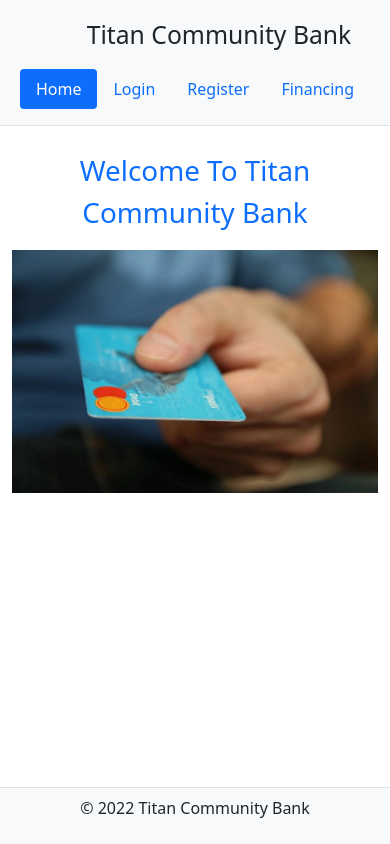
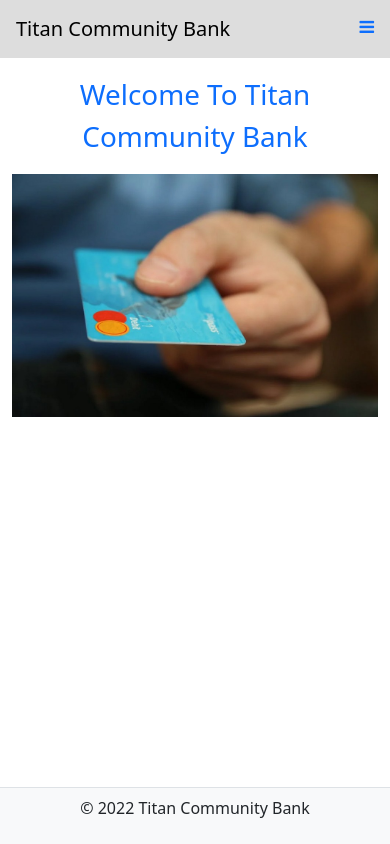
Before and after one commit to constant-curiosity/bank, a website: page client/views/index.html in a window 390 px wide. Drawn offline with nearby package versions, Linux system fonts and the light colour scheme; files whose address does not match are found by name.

Commit message:
css,hamburger nav for mobile views

```diff
--- a/client/public/js/banner.js
+++ b/client/public/js/banner.js
@@ -23,4 +23,14 @@ const bannerRotate = () => {
   });
 };
 
+const hamburgerMenu = () => {
+  const dropDownNav = $("dropDownNav");
+  if (dropDownNav.style.display === "block") {
+    dropDownNav.style.display = "none";
+  } else {
+    dropDownNav.style.display = "block";
+  }
+}
+
+
 window.onload = bannerRotate();
--- /dev/null
+++ b/client/public/styles.css
@@ -0,0 +1,57 @@
+
+
+#block {
+    display: none;
+}
+
+@media(max-width: 800px) {
+    #dropDownNav {
+      display: none;
+    }
+    #header_navbar {
+        display: none;
+    }
+    #block {
+        display: block;
+    }
+    #myLinks {
+        list-style-type: none;
+    }
+    #title {
+        color: black;
+    }
+ /* Style the navigation menu */
+ .topnav {
+    overflow: hidden;
+    background-color: #f8f9fa;
+    position: relative;
+  }
+
+  /* Hide the links inside the navigation menu (except for logo/home) */
+  .topnav #myLinks {
+    display: none;
+  }
+  /* Style navigation menu links */
+  .topnav a {
+    padding: 14px 16px;
+    text-decoration: none;
+    font-size: 17px;
+    display: block;
+  }
+  /* Style the hamburger menu */
+  .topnav a.icon {
+    display: block;
+    position: absolute;
+    right: 0;
+    top: 0;
+  }
+  /* Add a grey background color on mouse-over */
+  .topnav a:hover {
+    background-color: #ddd;
+    color: #0d6efd;
+  }
+  /* Style the active link (or home/logo) */
+  .active {
+    background-color: #f8f9fa;
+  }
+};
--- a/client/views/index.html
+++ b/client/views/index.html
@@ -7,9 +7,12 @@
       <meta http-equiv="X-UA-Compatible" content="IE=edge">
       <meta name="viewport" content="width=device-width, initial-scale=1.0">
       <link href="https://cdn.jsdelivr.net/npm/bootstrap@5.0.2/dist/css/bootstrap.min.css" rel="stylesheet" integrity="sha384-EVSTQN3/azprG1Anm3QDgpJLIm9Nao0Yz1ztcQTwFspd3yD65VohhpuuCOmLASjC" crossorigin="anonymous">
+      <link rel="stylesheet" href="https://cdnjs.cloudflare.com/ajax/libs/font-awesome/4.7.0/css/font-awesome.min.css">
+      <link rel="stylesheet" href="../public/styles.css">
       <title>Titan Community Bank</title>
    </head>
    <body>
+      <!-- Desktop Nav -->
       <div id="header_navbar">
          <header class="d-flex flex-wrap justify-content-center py-3 mb-4 bg-light border-bottom">
             <a href="index.html" class="d-flex align-items-center mb-3 mb-md-0 me-md-auto text-dark text-decoration-none">
@@ -24,13 +27,34 @@
             </ul>
          </header>
       </div>
+      <!-- Mobile /Tablet Nav -->
+      <div id="block">
+         <div class="topnav">
+            <a id="title" href="index.html" class="fs-5">Titan Community Bank</a>
+            <div id="dropDownNav">
+               <a href="index.html" class="nav-link" aria-current="page">Home</a>
+               <hr>
+               <a href="login.html" class="nav-link">Login</a>
+               <hr>
+               <a href="registration.html" class="nav-link">Register</a>
+               <hr>
+               <a href="finance.html" class="nav-link">Financing</a>
+               <hr>
+            </div>
+            <!-- "Hamburger menu" / "Bar icon" to toggle the navigation links -->
+            <a href="javascript:void(0);" class="icon" onclick="hamburgerMenu()">
+            <i class="fa fa-bars"></i>
+            </a>
+         </div>
+      </div>
       <main>
          <p class="fs-1 text-center text-primary mt-3">Welcome To Titan Community Bank</p>
          <div id="banner" class="text-center container-fluid"></div>
       </main>
       <footer>
          <nav class="navbar justify-content-center fixed-bottom border-top bg-light mt-2">
-            <p class="fs-6">&copy; 2022 Titan Community Bank</p><br>
+            <p class="fs-6">&copy; 2022 Titan Community Bank</p>
+            <br>
          </nav>
       </footer>
       <script src="../public/js/banner.js"></script>
```
